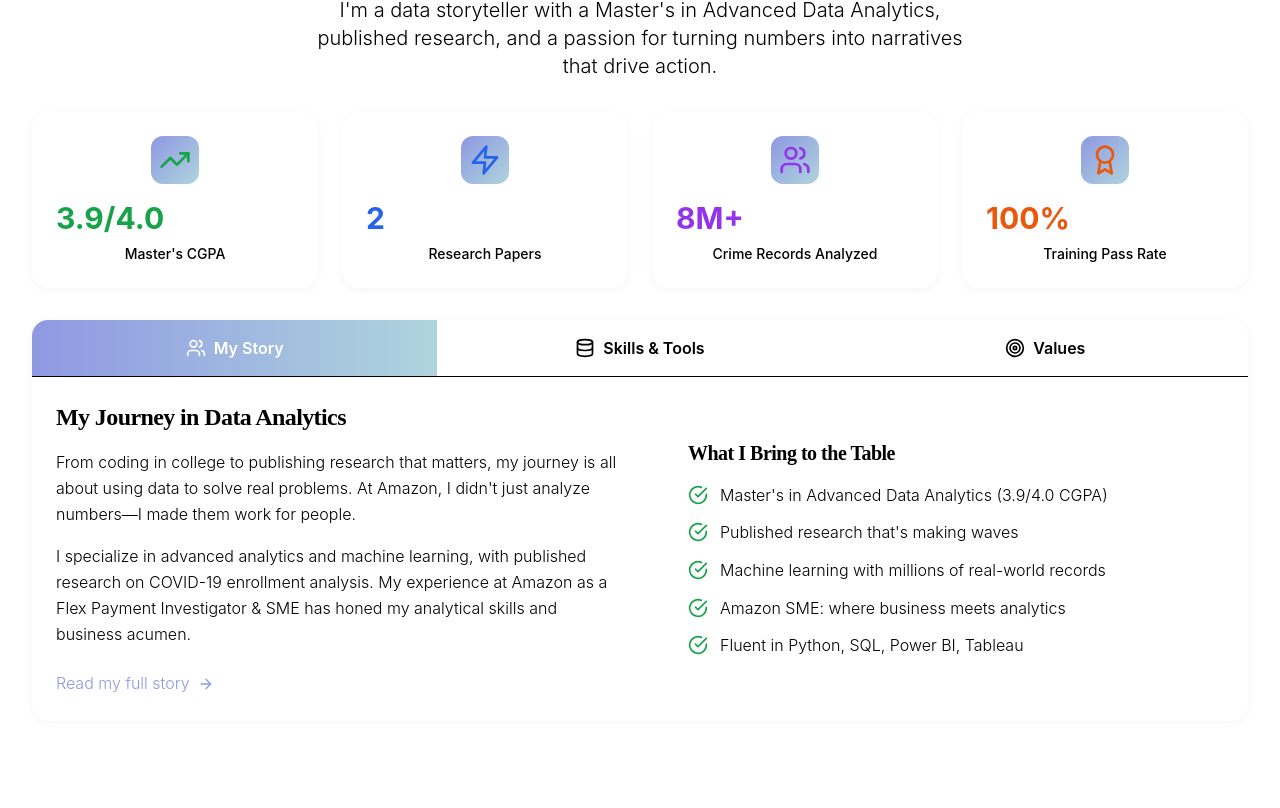
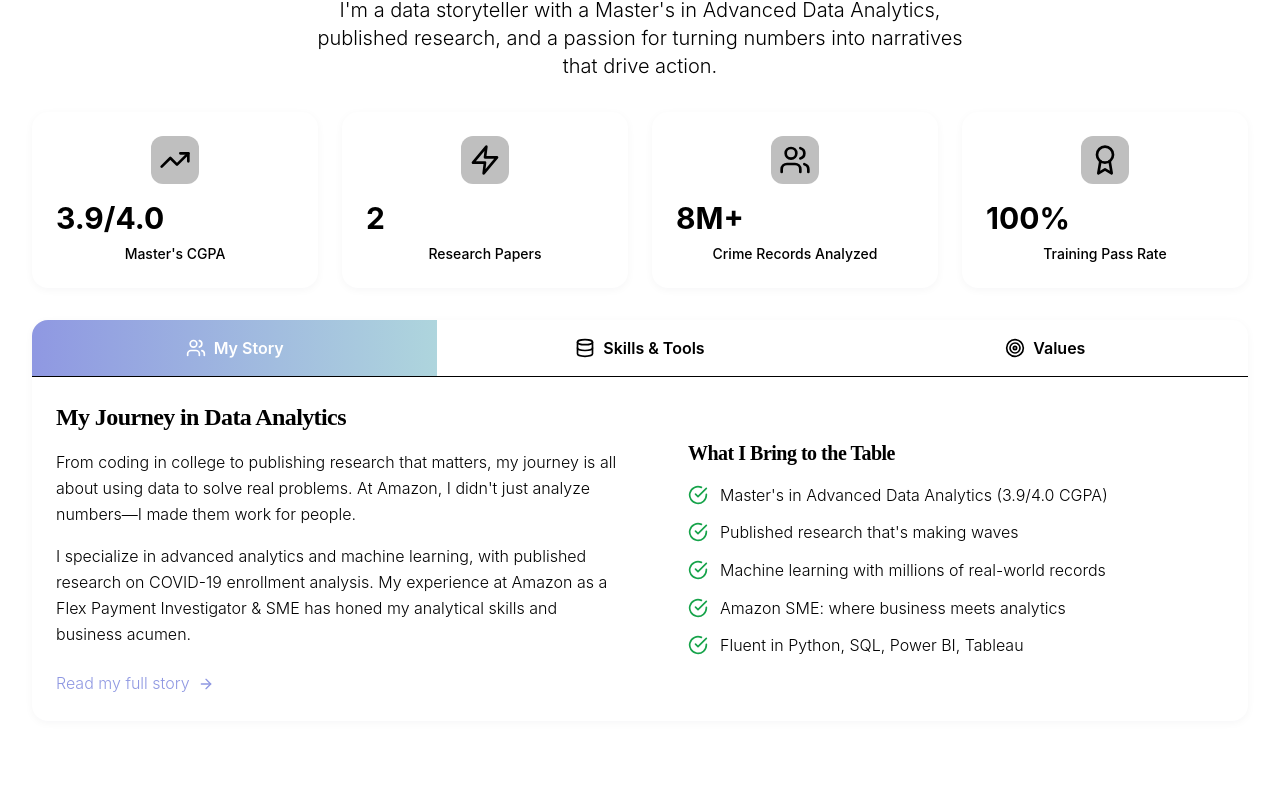
Before and after one commit to saikiransalama/portfolio, a React (Vite) app: page / in a window 1280 px wide. Shown: the part 1012-1820 px from the top of the page. Built offline with nearby package versions, Linux system fonts and the light colour scheme; a web font is replaced by a local one.

Commit message:
Remove all accent (purple/green/blue) text and backgrounds from stat cards; use black text and 'Open to Game-Changing Roles' background for consistency across About, Skills, and Resume sections

```diff
--- a/src/components/About.tsx
+++ b/src/components/About.tsx
@@ -41,11 +41,11 @@ const About = () => {
         {achievements.map((achievement, index) => (
           <div key={index} className="card group p-4 md:p-6">
             <div className="flex items-center justify-center mb-2 md:mb-4">
-              <div className="p-2 bg-gradient-to-br from-[var(--color-accent)] to-[var(--color-accent2)] rounded-xl group-hover:scale-110 transition-transform">
-                <achievement.icon className={`h-6 w-6 md:h-8 md:w-8 ${achievement.color}`} />
+              <div className="p-2 bg-[var(--color-surface)] rounded-xl group-hover:scale-110 transition-transform">
+                <achievement.icon className="h-6 w-6 md:h-8 md:w-8 text-black" />
               </div>
             </div>
-            <div className={`text-lg md:text-3xl font-bold ${achievement.color} mb-1 md:mb-2`}>
+            <div className="text-lg md:text-3xl font-bold text-black mb-1 md:mb-2">
               {achievement.number}
             </div>
             <div className="text-xs md:text-sm text-[var(--color-secondary)] font-medium text-center">
--- a/src/components/Resume.tsx
+++ b/src/components/Resume.tsx
@@ -144,11 +144,11 @@ const Resume = () => {
         ].map((stat, index) => (
           <div key={index} className="card group p-4 md:p-6">
             <div className="flex items-center justify-center mb-2 md:mb-4">
-              <div className="p-2 bg-gradient-to-br from-[var(--color-accent)] to-[var(--color-accent2)] rounded-xl group-hover:scale-110 transition-transform">
-                <stat.icon className="h-6 w-6 md:h-8 md:w-8 text-white" />
+              <div className="p-2 bg-[var(--color-surface)] rounded-xl group-hover:scale-110 transition-transform">
+                <stat.icon className="h-6 w-6 md:h-8 md:w-8 text-black" />
               </div>
             </div>
-            <div className="text-lg md:text-3xl font-bold bg-gradient-to-r from-[var(--color-accent)] to-[var(--color-accent2)] bg-clip-text text-transparent mb-1 md:mb-2">
+            <div className="text-lg md:text-3xl font-bold text-black mb-1 md:mb-2">
               {stat.number}
             </div>
             <div className="text-xs md:text-sm text-[var(--color-muted)] font-medium text-center">
--- a/src/components/Skills.tsx
+++ b/src/components/Skills.tsx
@@ -118,11 +118,11 @@ const Skills = () => {
         ].map((stat, index) => (
           <div key={index} className="card group p-4 md:p-6">
             <div className="flex items-center justify-center mb-2 md:mb-4">
-              <div className="p-2 bg-gradient-to-br from-[var(--color-accent)] to-[var(--color-accent2)] rounded-xl group-hover:scale-110 transition-transform">
-                <stat.icon className="h-6 w-6 md:h-8 md:w-8 text-white" />
+              <div className="p-2 bg-[var(--color-surface)] rounded-xl group-hover:scale-110 transition-transform">
+                <stat.icon className="h-6 w-6 md:h-8 md:w-8 text-black" />
               </div>
             </div>
-            <div className="text-lg md:text-3xl font-bold bg-gradient-to-r from-[var(--color-accent)] to-[var(--color-accent2)] bg-clip-text text-transparent mb-1 md:mb-2">
+            <div className="text-lg md:text-3xl font-bold text-black mb-1 md:mb-2">
               {stat.number}
             </div>
             <div className="text-xs md:text-sm text-[var(--color-muted)] font-medium text-center">
```
